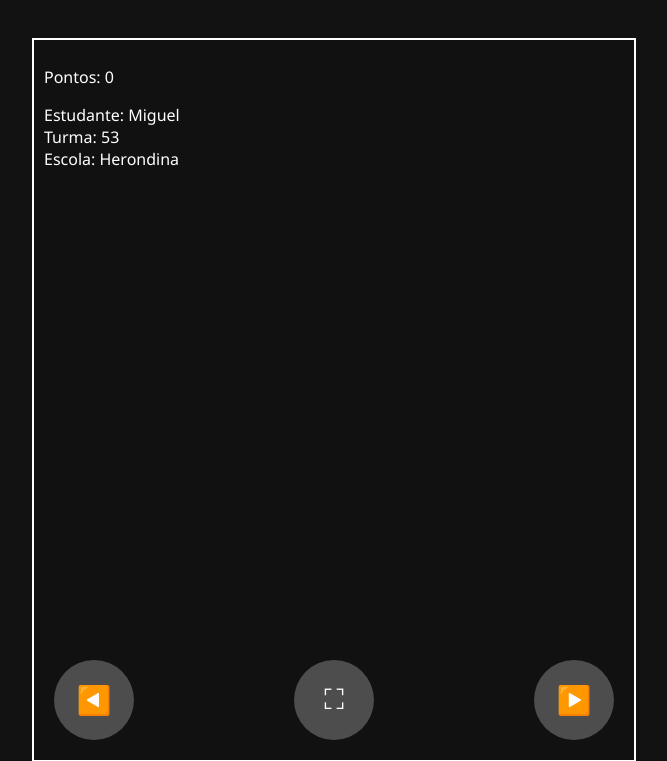
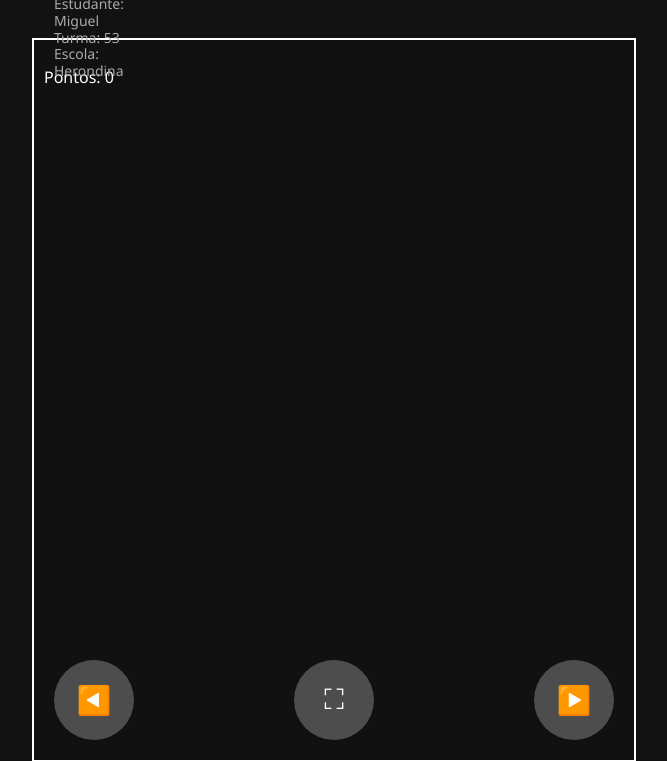
Before and after one commit to Miguel918-hub/Bypass-detetive-ghostfox, a PHP site: page / in a window 1280 px wide. Shown: the top 761 px of the page, without its empty margins (306-973 px from the left). Run offline with PHP 8.4, Linux system fonts and the light colour scheme.

Commit message:
Update style.css

```diff
--- a/style.css
+++ b/style.css
@@ -32,17 +32,13 @@ canvas {
     color: #fff;
 }
 
-#hud button {
-    padding: 10px 15px;
-    margin-bottom: 5px;
-    background-color: #444;
-    color: #fff;
-    border: none;
-    border-radius: 5px;
-}
-
-#hud button:active {
-    background-color: #666;
+#credits {
+    position: absolute;
+    bottom: 10px;
+    left: 10px;
+    font-size: 14px;
+    color: #aaa;
+    line-height: 1.2;
 }
 
 /* Controles mobile */
```
